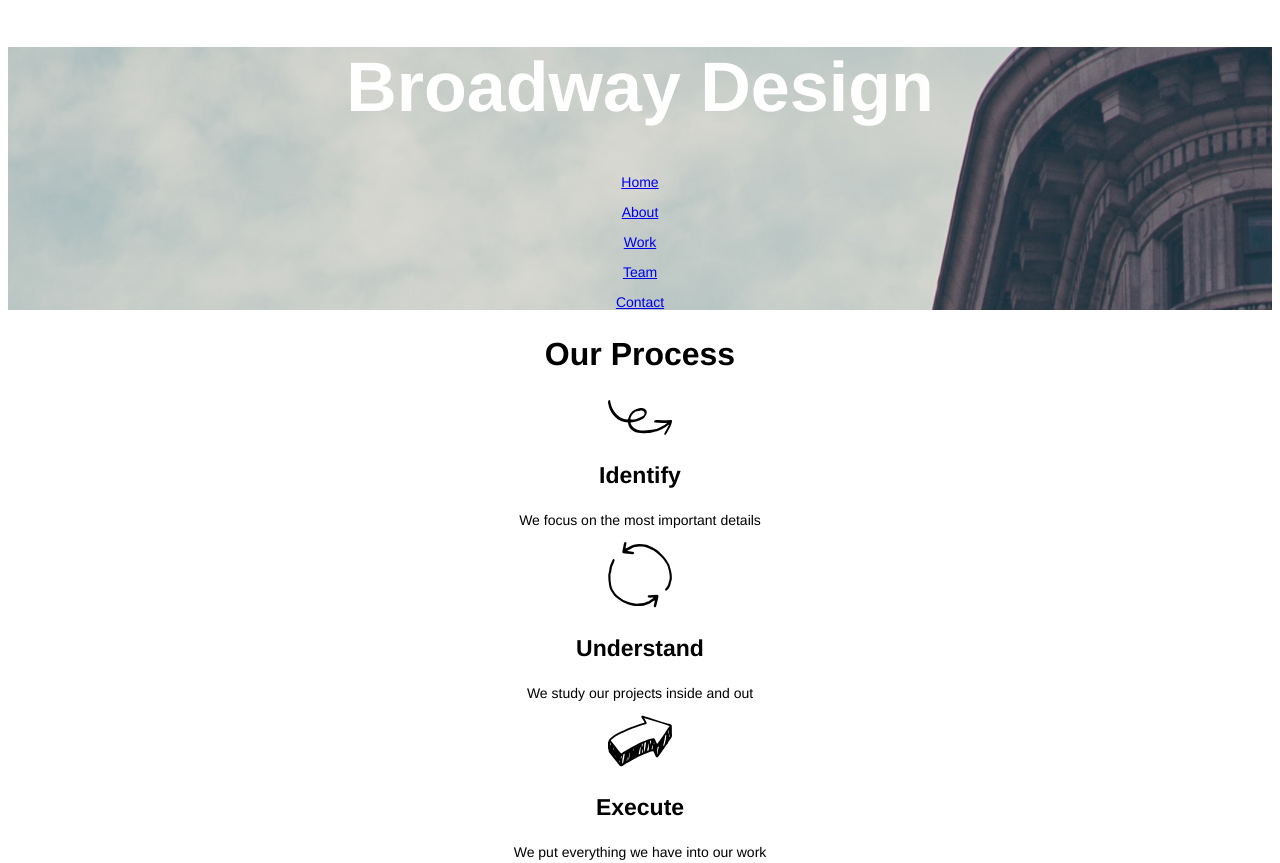
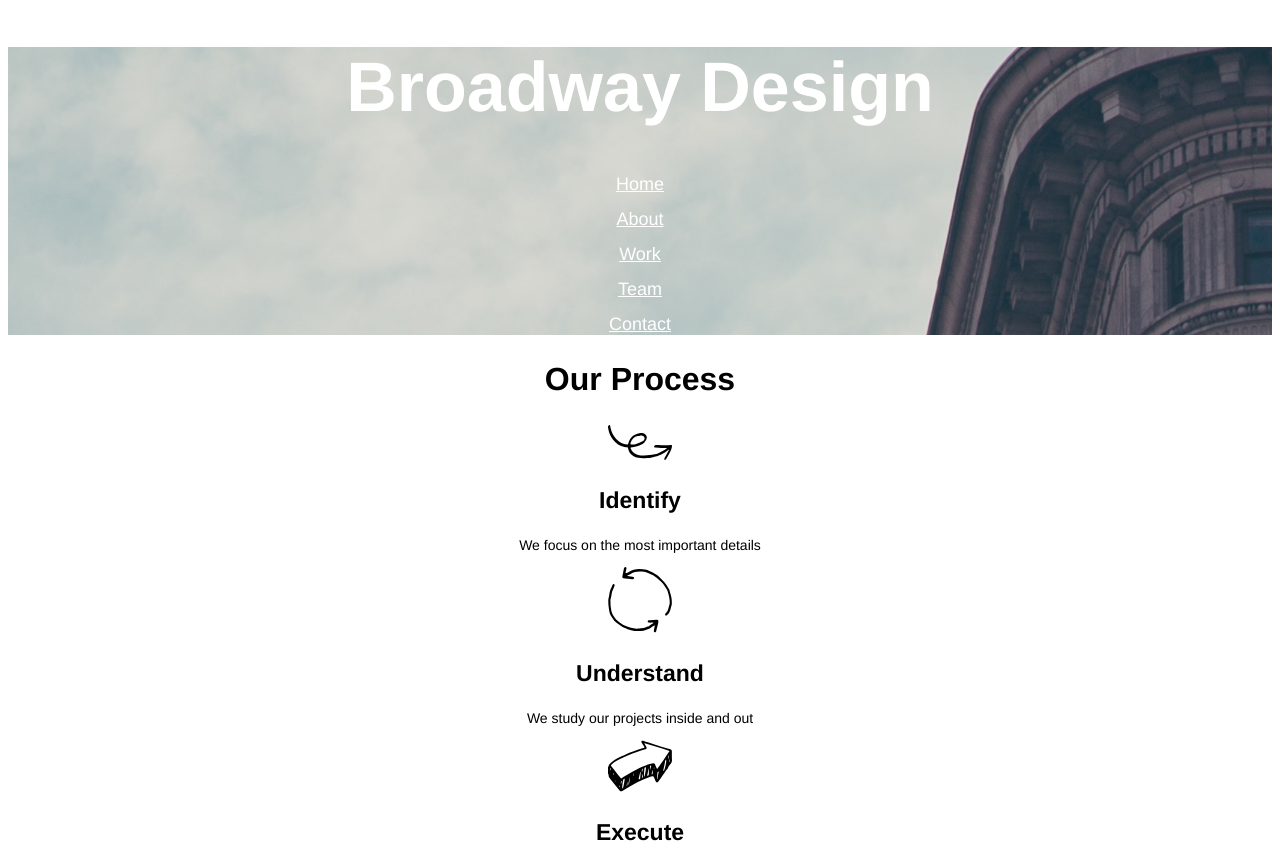
Before and after one commit to cadburia/broadway, a plain HTML site: page index.html in a window 1280 px wide. Shown: the top 863 px of the page. Drawn offline with Linux system fonts and the light colour scheme.

Commit message:
Fix header nav bar color

```diff
--- a/resources/css/style.css
+++ b/resources/css/style.css
@@ -13,7 +13,7 @@ html {
   font-weight: bold;
 }
 
-.header nav {
+.header a {
   color: inherit;
   font-size: 18px;
 }
```
